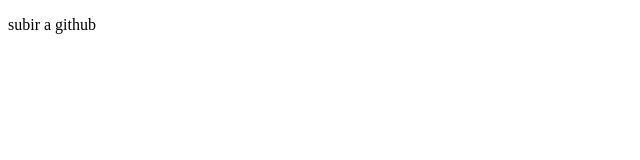
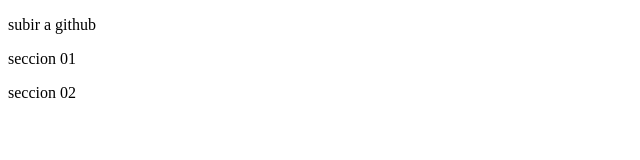
Before and after one commit to afranciax2/coderhouse, a plain HTML site: page index.html in a window 1280 px wide. Shown: the whole page, without its empty margins (0-640 px from the left). Drawn offline with Linux system fonts and the light colour scheme.

```diff
--- a/index.html
+++ b/index.html
@@ -10,5 +10,13 @@
     <p>
         subir a github
     </p>
+
+    <section>
+        <p>seccion 01</p>
+    </section>
+
+    <section>
+        <p>seccion 02</p>
+    </section>
 </body>
 </html>
```
